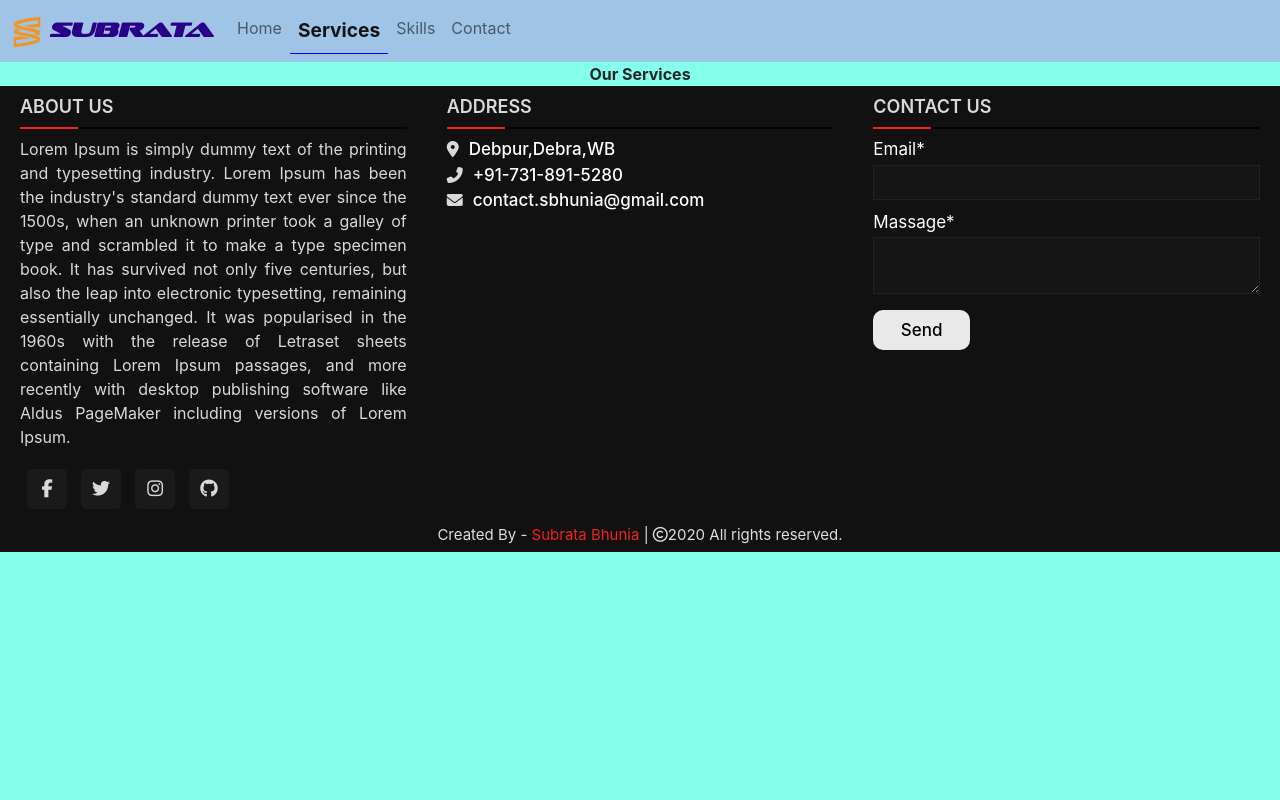
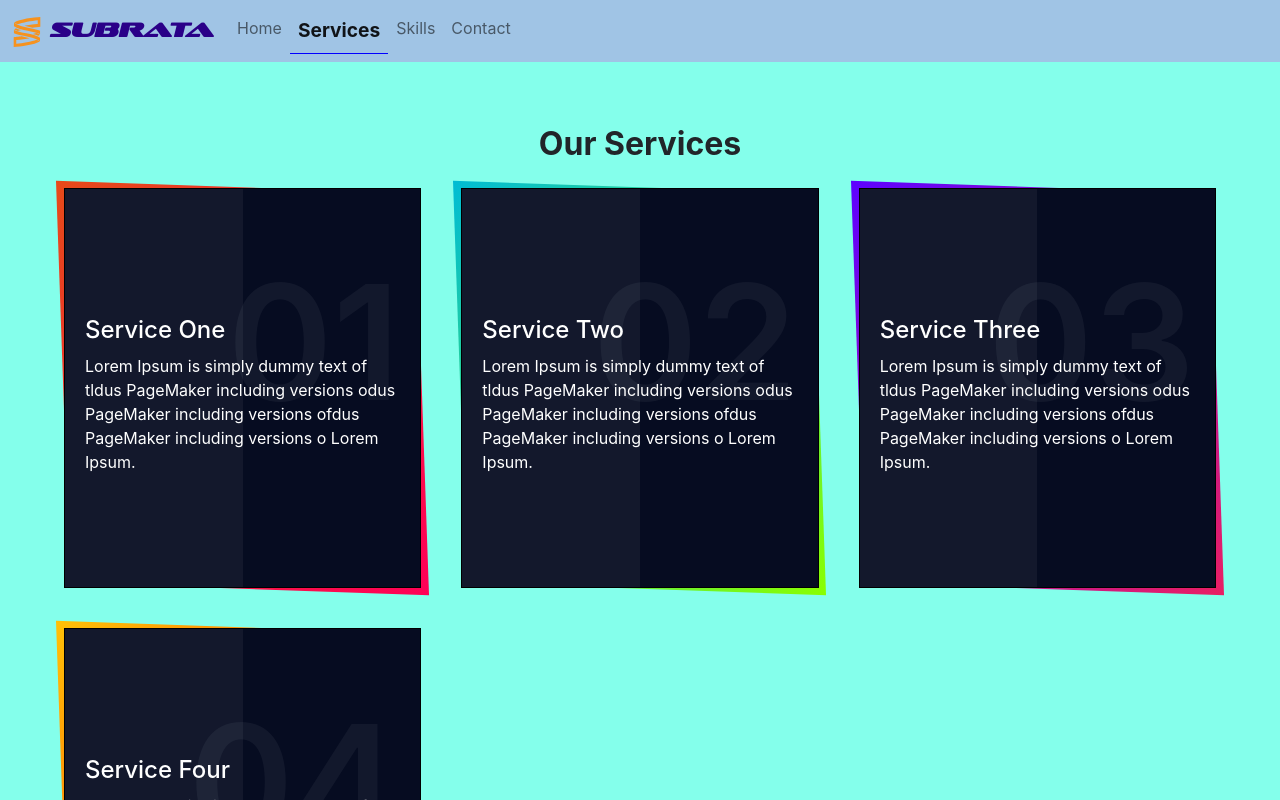
Before and after one commit to subrata-bhunia/web, a React (Create React App) app: page /services in a window 1280 px wide. Shown: the top 800 px of the page. Built offline with nearby package versions, Linux system fonts and the light colour scheme.

Commit message:
First Web update 1

```diff
--- a/package.json
+++ b/package.json
@@ -1,6 +1,7 @@
 {
   "name": "mysite",
-  "version": "0.1.0",
+   "homepage": "https://subrata-bhunia.github.io",
+  "version": "0.11.0",
   "private": true,
   "dependencies": {
     "@fortawesome/fontawesome-svg-core": "^1.2.32",
@@ -20,6 +21,8 @@
     "web-vitals": "^0.2.4"
   },
   "scripts": {
+    "predeploy": "npm run build",
+    "deploy": "gh-pages -d build",
     "start": "react-scripts start",
     "build": "react-scripts build",
     "test": "react-scripts test",
--- a/src/Components/NavBar.jsx
+++ b/src/Components/NavBar.jsx
@@ -5,7 +5,7 @@ import {NavLink} from 'react-router-dom';
 const NavBar=()=>{
     return(
         <div >
-                        <nav className="navbar navbar-expand-lg navbar-light">
+                        <nav className="navbar navbar-expand-lg navbar-light fixed-top">
                             <div className="container-fluid">
                                 <NavLink exact className="navbar-brand" to="/">
                                     <img src={logo} height="30" width="30" alt=" ..." loading="lazy" className="logo" />
--- a/src/Pages/Service.jsx
+++ b/src/Pages/Service.jsx
@@ -1,12 +1,64 @@
 import React from 'react';
-
+import {NavLink} from 'react-router-dom';
 
 const Service=()=>{
     return(
-        <div className="service">
-            <div className="text-center">
+        <div>
+             <div className="text-center service_div">
                 <b >Our Services</b>
             </div>
+        <div className="service">
+            <div className="container_service mx-auto">
+                <div className="box">
+                    <div className="content_service">
+                        <h2>01</h2>
+                        <h3>Service One</h3>
+                        <p>
+                        Lorem Ipsum is simply dummy text of tldus PageMaker including versions odus PageMaker including versions ofdus PageMaker including versions o Lorem Ipsum.
+                        </p>
+                        <NavLink exact to="/error" className="btn">
+                            Read More
+                        </NavLink>
+                    </div>
+                </div>
+                <div className="box">
+                    <div className="content_service">
+                        <h2>02</h2>
+                        <h3>Service Two</h3>
+                        <p>
+                        Lorem Ipsum is simply dummy text of tldus PageMaker including versions odus PageMaker including versions ofdus PageMaker including versions o Lorem Ipsum.
+                        </p>
+                        <NavLink  exact to="/error" className="btn">
+                            Read More
+                        </NavLink>
+                    </div>
+                </div>
+                <div className="box">
+                    <div className="content_service">
+                        <h2>03</h2>
+                        <h3>Service Three</h3>
+                        <p>
+                        Lorem Ipsum is simply dummy text of tldus PageMaker including versions odus PageMaker including versions ofdus PageMaker including versions o Lorem Ipsum.
+                        </p>
+                        <NavLink exact to="/error" className="btn">
+                            Read More
+                        </NavLink>
+                    </div>
+                </div>
+                <div className="box">
+                    <div className="content_service">
+                        <h2>04</h2>
+                        <h3>Service Four</h3>
+                        <p>
+                        Lorem Ipsum is simply dummy text of tldus PageMaker including versions odus PageMaker including versions ofdus PageMaker including versions o Lorem Ipsum.
+                        </p>
+                        <NavLink exact to="/error" className="btn">
+                            Read More
+                        </NavLink>
+                    </div>
+                </div>
+            </div>
+        </div>
         </div>
     )
 }
--- a/src/index.css
+++ b/src/index.css
@@ -22,15 +22,17 @@ max-height: 3000vmax;
 min-height: auto;
 } */
 .error-page{
-  min-height: 75vh;
+  margin: 0 0 30px;
+  padding: 0;
+  display: flex;
+  justify-content: center;
+  align-items: center;
+  min-height: 100vh;
 }
 
 .error_h1{
   font-family: -apple-system, BlinkMacSystemFont, 'Segoe UI', Roboto, Oxygen, Ubuntu, Cantarell, 'Open Sans', 'Helvetica Neue', sans-serif;
-  top: 50%;
-  bottom: 50%;
-  left: 50%;
-  position: absolute;
+
 }
 
 /* NavBar */
@@ -283,3 +285,121 @@ footer{
   min-height: auto;
   max-height: 3000vmax;
 }
+
+/* Service Page */
+
+.service{
+  margin: 0 0 30px;
+  padding: 0;
+  display: flex;
+  justify-content: center;
+  align-items: center;
+  min-height: 100vh;
+}
+.service_div{
+  margin:120px 0 20px;
+  font-size: xx-large;
+}
+.container_service{
+  position: relative;
+  width: 90%;
+  display: grid;
+  grid-template-columns: repeat(auto-fill,minmax(270px,2fr));
+  grid-template-rows: auto;
+  grid-gap: 40px 40px;
+}
+.container_service .box{
+  position: relative;
+  height: 400px;
+  background: #060c21;
+  display: flex;
+  justify-content: center;
+  align-items: center;
+  border: 1px solid #000;
+}
+.container_service .box::before{
+  content: '';
+  position: absolute;
+  top: -2px;
+  left: -2px;
+  right: -2px;
+  bottom: -2px;
+  background: #fff;
+  transform: skew(2deg,2deg);
+  z-index: -1;
+}
+.container_service .box:nth-child(1)::before{
+  background: linear-gradient(315deg,#ff0057, #e64a19);
+}
+.container_service .box:nth-child(2)::before{
+  background: linear-gradient(315deg,#89ff00,#00bcd4);
+}
+.container_service .box:nth-child(3)::before{
+  background: linear-gradient(315deg,#e91e63, #5d02ff);
+}
+.container_service .box:nth-child(4)::before{
+  background: linear-gradient(315deg,#ff0000, #ffc107);
+}
+.container_service .box::after{
+  content: '';
+  position: absolute;
+  top:0;
+  left:0;
+  width:50%;
+  height: 100%;
+  background: rgba(255,255,255,.05);
+  pointer-events: none;
+}
+.content_service{
+  position: relative;
+  padding: 20px;
+  transform:translateY(40px);
+}
+.content_service h2{
+  position: absolute;
+  top: -50px;
+  right: 20px;
+  margin: 0;
+  padding: 0;
+  font-size: 10em;
+  color:rgba(255,255,255,.05);
+  transition: 0.5s;
+}
+.container_service .box:hover .content_service h2{
+  top: -100px;
+}
+.content_service h3{
+  margin: 0 0 10px;
+  padding: 0;
+  font-size: 24px;
+  font-weight: 500;
+  color:#fff;
+}
+.content_service p{
+  margin: 0;
+  padding: 0;
+  font-size: 16px;
+  color:#fff;
+}
+.content_service a{
+  position: relative;
+  margin: 20px 0 0;
+  padding:10px 20px;
+  text-decoration: none;
+  border: 1px solid #fff;
+  display: inline-block;
+  color: #fff;
+  transition: 0.5s;
+  transform: translateY(-40px);
+  opacity: 0;
+  visibility: hidden;
+}
+.container_service .box:hover a{
+  transform: translateY(0);
+  opacity: 1;
+  visibility: visible;
+}
+.content_service a:hover{
+  color:#000;
+  background-color: #ffff;
+}
```
Also changed, not shown: 2 other files (tests, documents, lock files or other folders).
